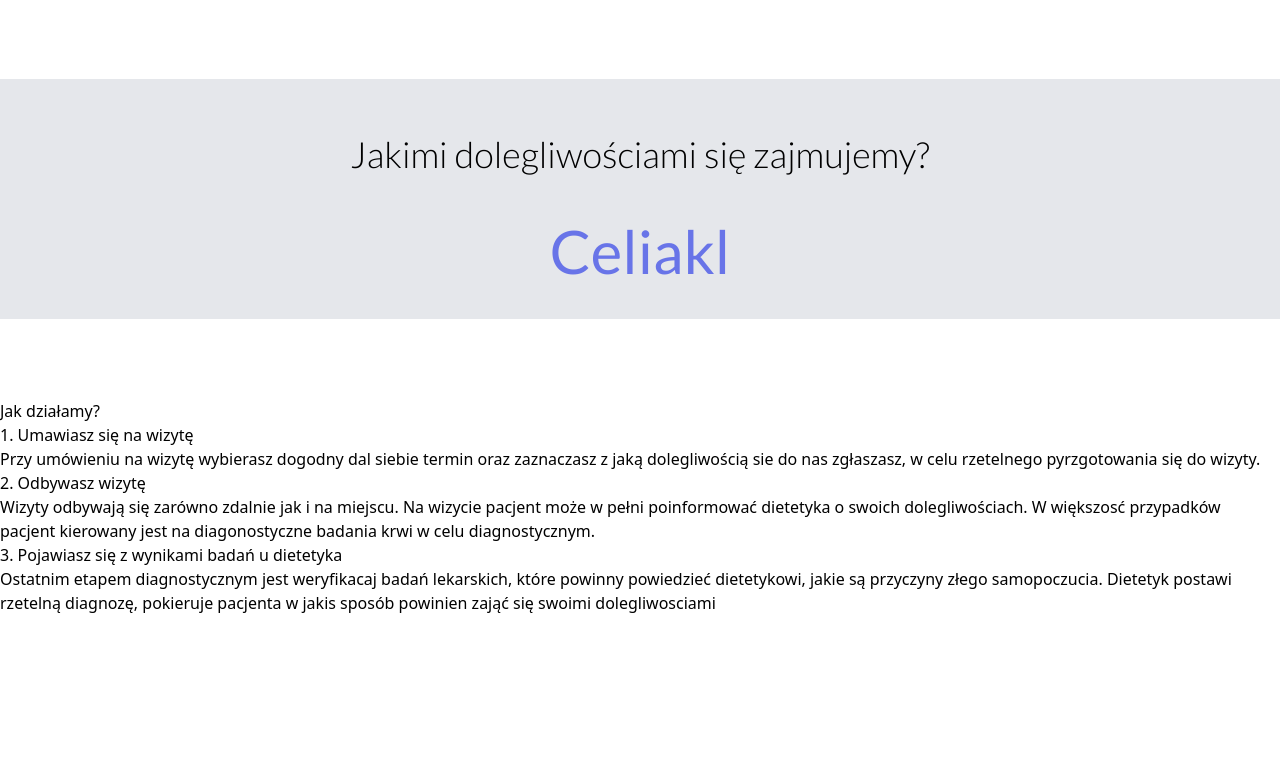
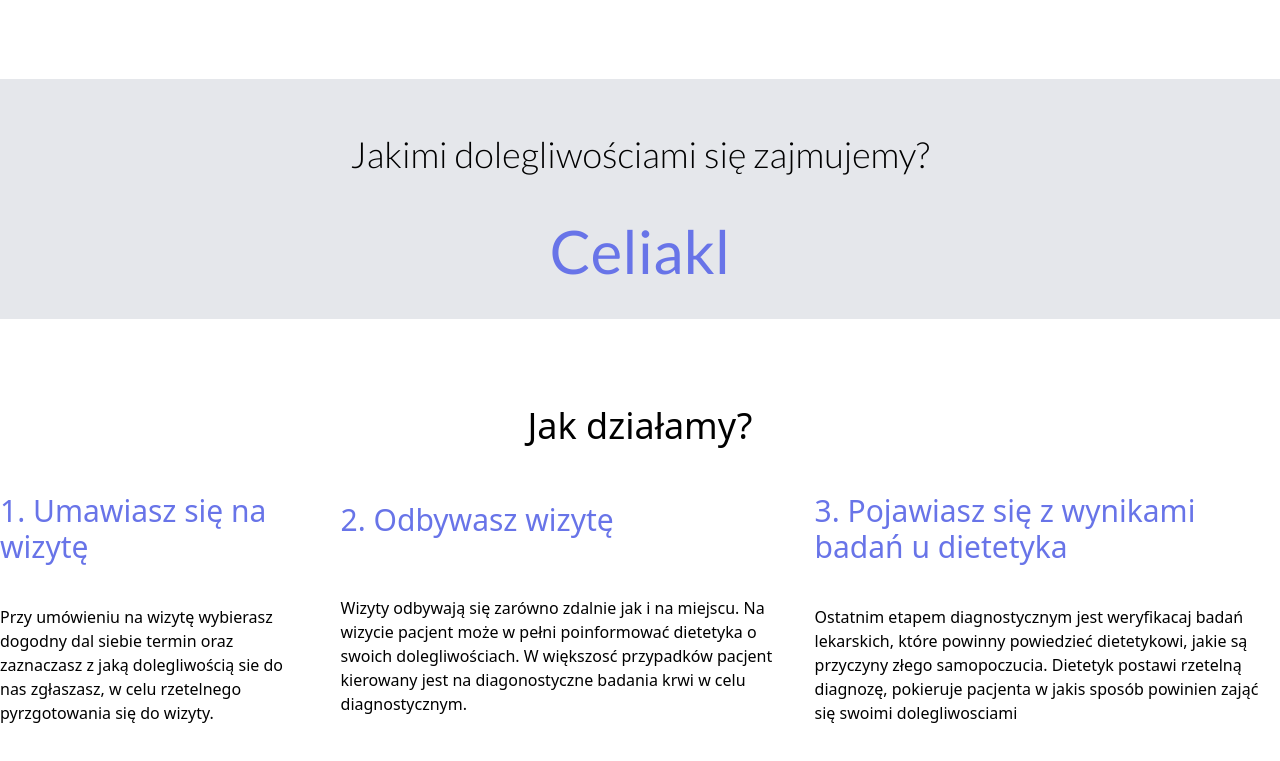
Before and after one commit to rajmanski/alleDiet, a Next.js app in the folder allediet/: page / in a window 1280 px wide. Shown: the part 679-1440 px from the top of the page. Before the commit the page ends 1294 px from the top, so only its background shows below. Built offline with nearby package versions, Linux system fonts and the light colour scheme; a web font is replaced by a local one.

Commit message:
Simple styling added to howwework

```diff
--- a/allediet/components/HowWeWork.js
+++ b/allediet/components/HowWeWork.js
@@ -1,20 +1,37 @@
 export const HowWeWork = () => {
-    return (
-        <section>
-            <h1>Jak działamy?</h1>
-            <div id="box">
-                <h3>1. Umawiasz się na wizytę</h3>
-                <p>Przy umówieniu na wizytę wybierasz dogodny dal siebie termin oraz zaznaczasz z jaką dolegliwością sie do nas zgłaszasz, w celu rzetelnego pyrzgotowania się do wizyty. </p>
-            </div>
-            <div id="box">
-                <h3>2. Odbywasz wizytę</h3>
-                <p>Wizyty odbywają się zarówno zdalnie jak i na miejscu. Na wizycie pacjent może w pełni poinformować dietetyka o swoich dolegliwościach. W większosć przypadków pacjent kierowany jest na diagonostyczne badania krwi w celu diagnostycznym.</p>
-            </div>
-            <div id="box">
-                <h3>3. Pojawiasz się z wynikami badań u dietetyka</h3>
-                <p>Ostatnim etapem diagnostycznym jest weryfikacaj badań lekarskich, które powinny powiedzieć dietetykowi, jakie są przyczyny złego samopoczucia. Dietetyk postawi rzetelną diagnozę, pokieruje pacjenta w jakis sposób powinien zająć się swoimi dolegliwosciami</p>
-            </div>
-
-        </section>
-    )
-}
+  return (
+    <section className="flex flex-col mx-auto max-w-7xl items-center justify-center font-thin mb-40">
+      <div className="flex flex-col mx-auto">
+        <h1 className="text-center text-4xl pb-10 leading-normal">Jak działamy?</h1>
+        <div id="boxWrapper" className="flex flex-row gap-10">
+          <div id="box" className="flex flex-col justify-around gap-10">
+            <h3 className="text-3xl text-violet">1. Umawiasz się na wizytę</h3>
+            <p>
+              Przy umówieniu na wizytę wybierasz dogodny dal siebie termin oraz
+              zaznaczasz z jaką dolegliwością sie do nas zgłaszasz, w celu
+              rzetelnego pyrzgotowania się do wizyty.
+            </p>
+          </div>
+          <div id="box" className="flex flex-col justify-around  gap-10">
+            <h3 className="text-3xl text-violet">2. Odbywasz wizytę</h3>
+            <p>
+              Wizyty odbywają się zarówno zdalnie jak i na miejscu. Na wizycie
+              pacjent może w pełni poinformować dietetyka o swoich
+              dolegliwościach. W większosć przypadków pacjent kierowany jest na
+              diagonostyczne badania krwi w celu diagnostycznym.
+            </p>
+          </div>
+          <div id="box" className="flex flex-col justify-around  gap-10">
+            <h3 className="text-3xl text-violet">3. Pojawiasz się z wynikami badań u dietetyka</h3>
+            <p>
+              Ostatnim etapem diagnostycznym jest weryfikacaj badań lekarskich,
+              które powinny powiedzieć dietetykowi, jakie są przyczyny złego
+              samopoczucia. Dietetyk postawi rzetelną diagnozę, pokieruje
+              pacjenta w jakis sposób powinien zająć się swoimi dolegliwosciami
+            </p>
+          </div>
+        </div>
+      </div>
+    </section>
+  );
+};
```
